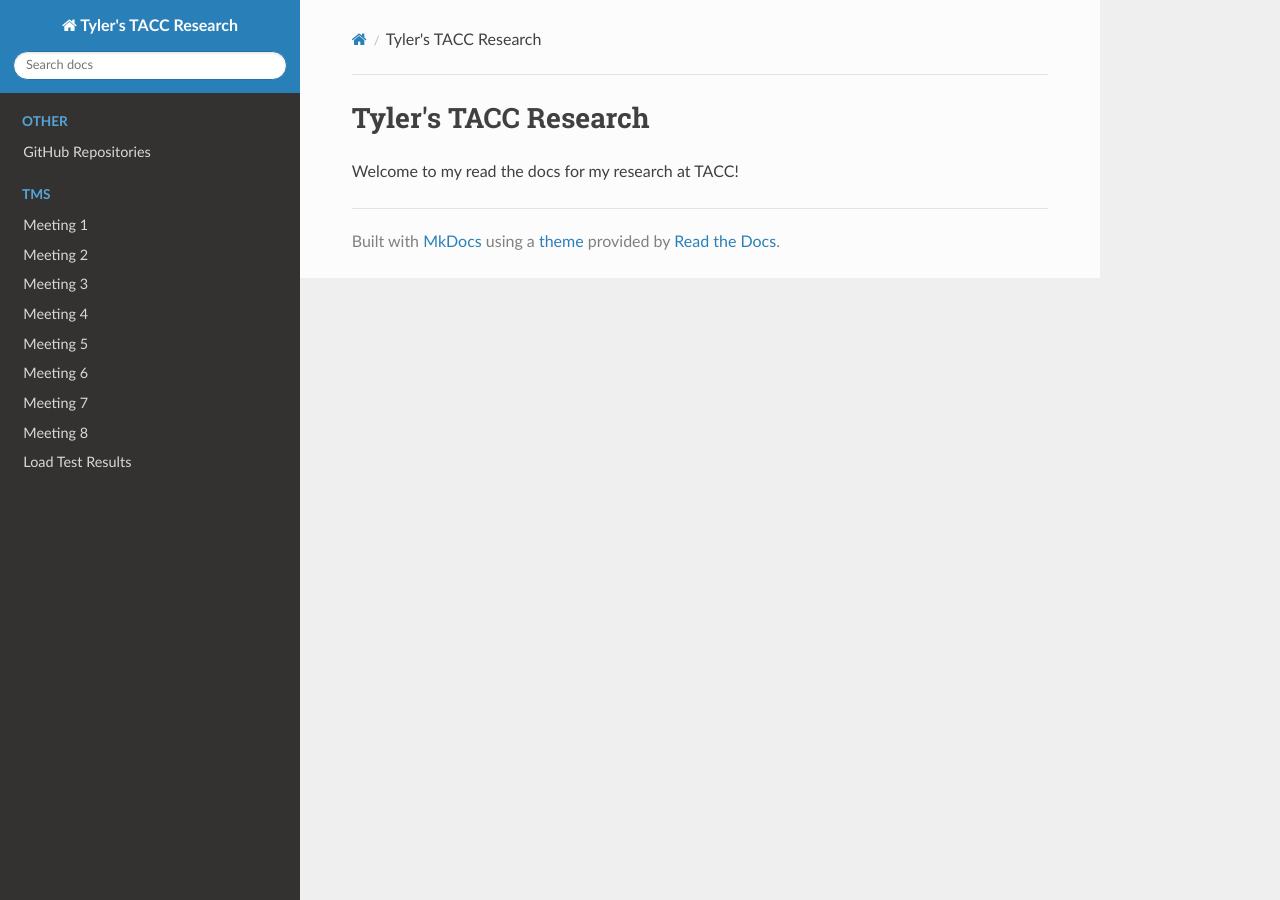
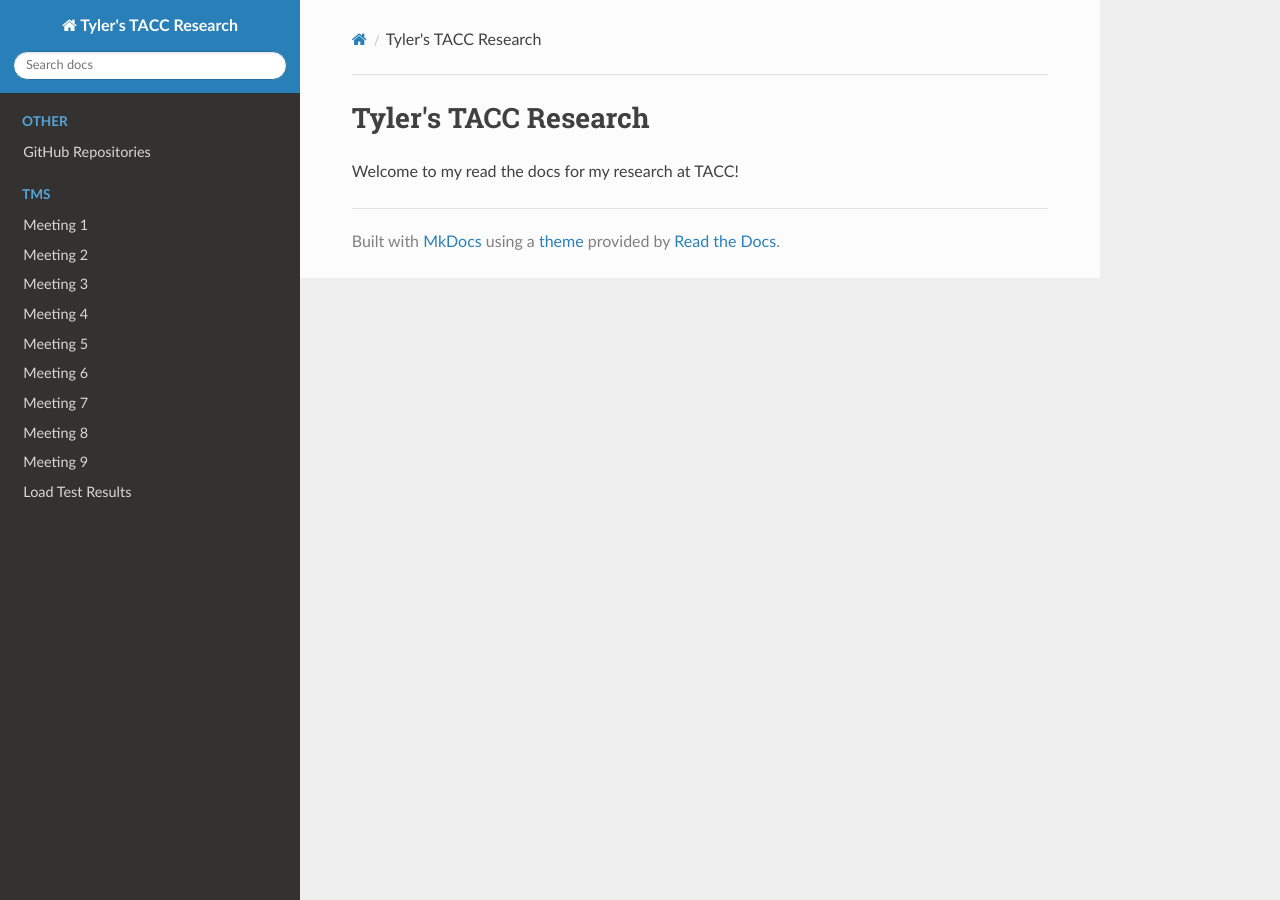
Before and after one commit to tyler0852/tylers-tacc-research, an MkDocs documentation site: the page built from docs/index.md, in a window 1280 px wide. Built offline with MkDocs 1.6.1, drawn with Linux system fonts in a browser that asks for light colours; nearby versions of some CDN libraries.

Commit message:
Add Meeting 9 to documentation

```diff
--- a/mkdocs.yml
+++ b/mkdocs.yml
@@ -16,6 +16,7 @@ nav:
       - Meeting 6: tms/meeting-6.md
       - Meeting 7: tms/meeting-7.md
       - Meeting 8: tms/meeting-8.md
+      - Meeting 9: tms/meeting-9.md
       - Load Test Results: tms/loadtest_runs.md
 
 markdown_extensions:
```
